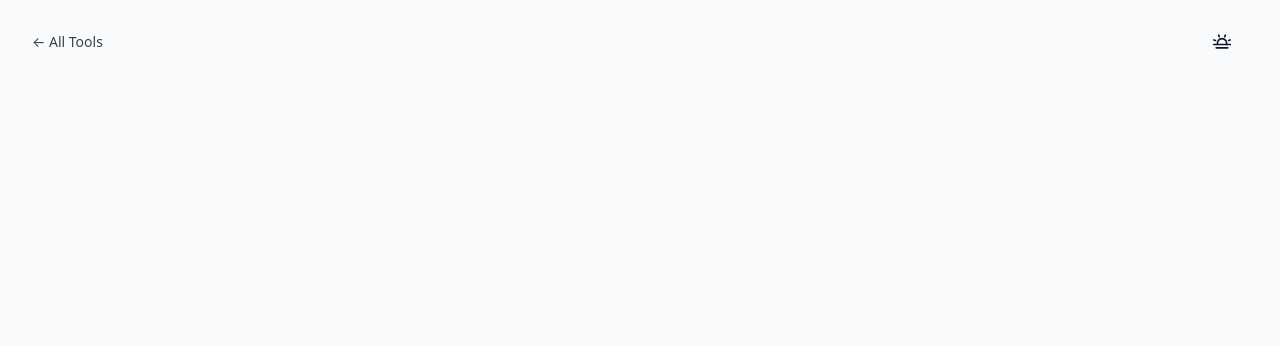
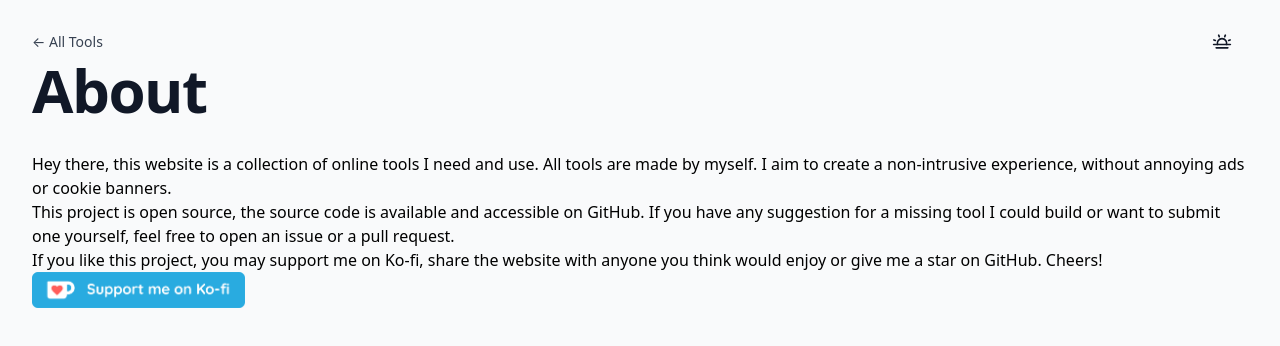
Before and after one commit to vincentdoerig/tools, a Vue app: page /about in a window 1280 px wide. Before the commit this address had no page. Shown: the top 346 px of the page. Built offline with nearby package versions, Linux system fonts and the light colour scheme; a web font is replaced by a local one; what @ffmpeg/ffmpeg, @soerenmartius/vue3-clipboard, @tailwindcss/typography would draw is missing.

Commit message:
feat: improve `about` page and copy
- rename from HelloWorld to about
- write content
- improve copy on main page
- disitnguish about card from the others by changing the border colour

```diff
--- a/src/Home.vue
+++ b/src/Home.vue
@@ -7,7 +7,7 @@
         Online Toolbox
       </h1>
       <p class="text-center">
-        Collection of online tools — No bullshit and straight to the point
+        Collection of online tools made by myself. — No bullshit and straight to the point.
       </p>
       <p class="text-center">
         Made by
@@ -73,12 +73,13 @@ export default defineComponent({
   setup() {
     const cards: Card[] = [
       {
-        title: 'Hello World',
+        title: 'About',
         link: {
           type: URLType.Slug,
-          data: 'hello',
+          data: 'about',
         },
-        description: '👋',
+        description: 'Everything about this site.',
+        class: 'border-blue-800 hover:border-blue-400 dark:border-blue-300 dark:hover:border-blue-200',
       },
       {
         title: 'Word Count',
@@ -143,7 +144,7 @@ export default defineComponent({
           data: '/',
         },
         description: '',
-        class: 'opacity-75 bg-gradient-to-r from-blue-50 to-red-100 dark:from-black dark:to-gray-800',
+        class: 'opacity-75 bg-gradient-to-r from-blue-50 to-red-100 dark:from-black dark:to-gray-800 cursor-not-allowed',
       },
     ]
 
--- /dev/null
+++ b/src/components/About.vue
@@ -0,0 +1,49 @@
+<template>
+  <ToolsComponent
+    title="About"
+  >
+    <div class="prose dark:prose-dark">
+      <p>
+        Hey there, this website is a collection of online tools I need and use. All tools are made by myself. I aim to create a non-intrusive experience, without annoying ads or cookie banners.
+      </p>
+      <p>
+        This project is open source, the <a
+          href="https://github.com/vincentdoerig/tools"
+          target="_blank"
+        >source code</a> is available and accessible on GitHub. If you have any suggestion for a missing tool I could build or want to submit one yourself, feel free to open an issue or a pull request.
+      </p>
+      <p>
+        If you like this project, you may support me on <a
+          href="https://ko-fi.com/vincentdoerig"
+          target="_blank"
+          rel="noopener noreferrer"
+        >Ko-fi</a>, share the website with anyone you think would enjoy or give me a star on <a
+          href="https://github.com/vincentdoerig/tools"
+          target="_blank"
+        >GitHub</a>. Cheers!
+      </p>
+      <p>
+        <a
+          href="https://ko-fi.com/P5P01ZU77"
+          target="_blank"
+        ><img
+          class="h-9"
+          src="../assets/ko-fi.png"
+          alt="Buy Me a Coffee at ko-fi.com"
+        ></a>
+      </p>
+    </div>
+  </ToolsComponent>
+</template>
+
+<script lang="ts">
+import { defineComponent } from 'vue'
+
+import ToolsComponent from './ToolsComponent.vue'
+
+export default defineComponent({
+  components: {
+    ToolsComponent,
+  },
+})
+</script>
--- a/src/components/HelloWorld.vue
+++ /dev/null
@@ -1,18 +0,0 @@
-<template>
-  <ToolsComponent
-    title="Hello World"
-    description="Hello, this website is a collection of online tools I need and use. No bullshit and straight to the point, made by myself."
-  />
-</template>
-
-<script lang="ts">
-import { defineComponent } from 'vue'
-
-import ToolsComponent from './ToolsComponent.vue'
-
-export default defineComponent({
-  components: {
-    ToolsComponent,
-  },
-})
-</script>
--- a/src/main.ts
+++ b/src/main.ts
@@ -5,7 +5,7 @@ import { VueClipboard } from '@soerenmartius/vue3-clipboard'
 import './index.css'
 
 import Home from './Home.vue'
-import Hello from './components/HelloWorld.vue'
+import About from './components/About.vue'
 import VideoToGIF from './components/VideoToGIF.vue'
 import WordCount from './components/WordCount.vue'
 import Date from './components/Date.vue'
@@ -19,7 +19,7 @@ const routes = [
   { path: '/video-to-gif', component: VideoToGIF },
   { path: '/arrows', component: Arrows },
   { path: '/glyphs', component: Glyphs },
-  { path: '/hello', component: Hello },
+  { path: '/about', component: About },
 ]
 
 const app = createApp(App)
```
Also changed, not shown: src/assets/ko-fi.png (added).
